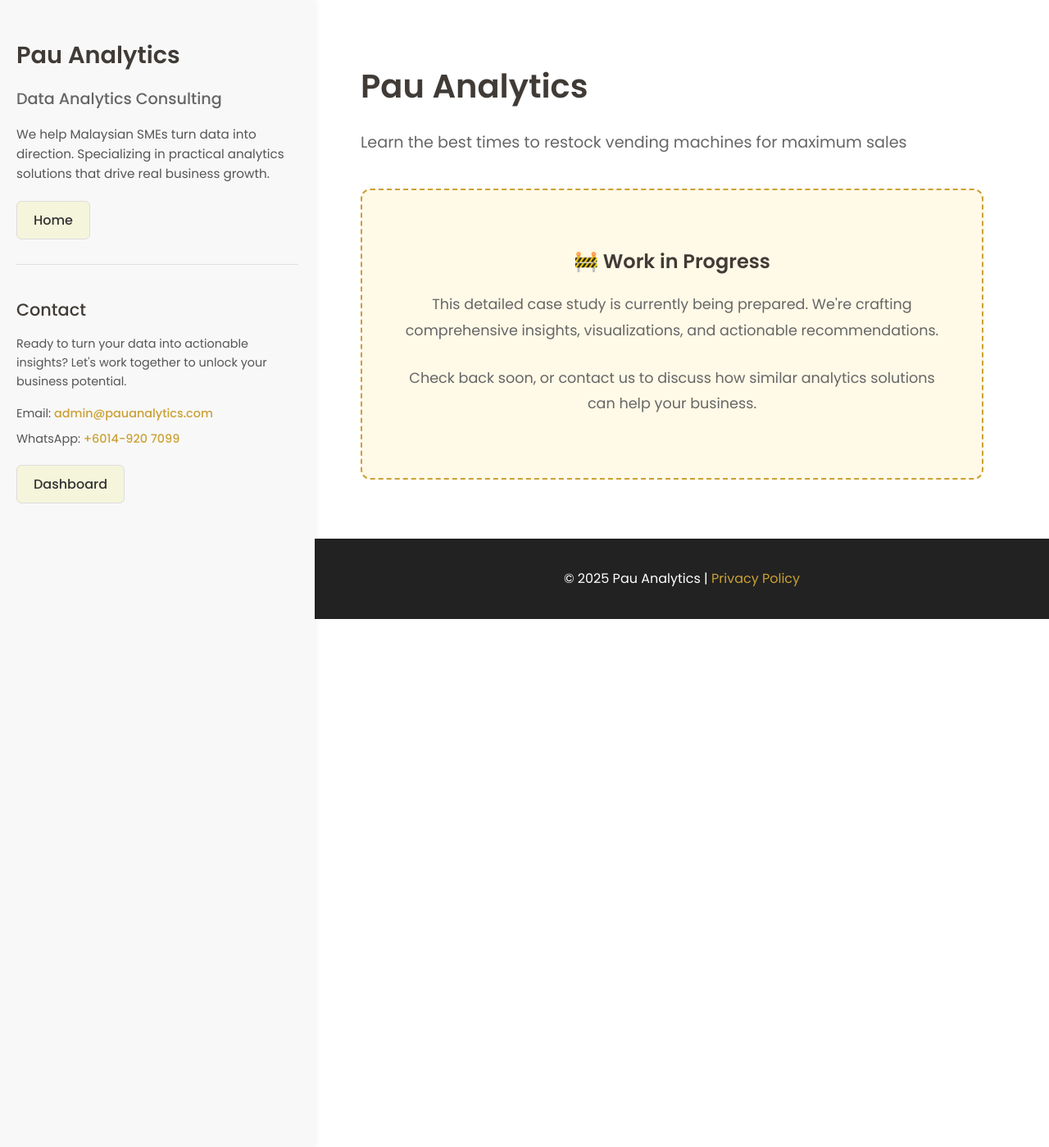
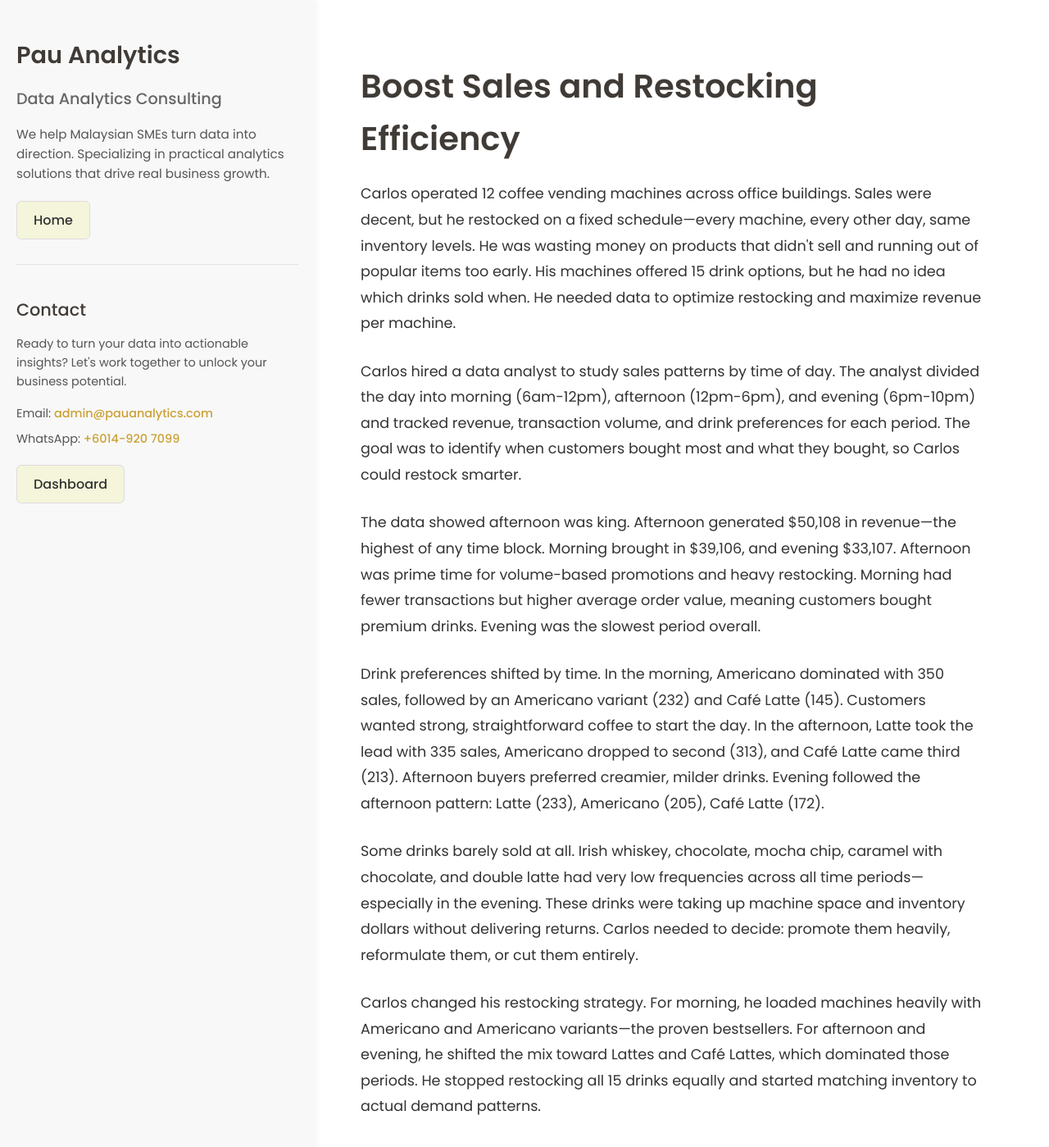
Before and after one commit to lyven81/pinnacles-learning-website, a Jekyll site: the page case-study/boost-sales-restocking-efficiency.html, which Jekyll copies as it is, in a window 1280 px wide and 1400 px high. Shown: the whole window at 82% size. Built offline with Jekyll 4.4.1, drawn with Linux system fonts in a browser that asks for light colours; some of the changed text lies outside the part shown.

Commit message:
Rewrite vending machine sales case study as narrative from operator perspective
Changes:
- Updated meta title to "Boost Sales and Restocking Efficiency"
- Updated meta description: afternoon $50K revenue, Latte afternoon/evening, Americano morning
- Removed header with "Pau Analytics" and subtitle
- Changed title to "Boost Sales and Restocking Efficiency"
- Rewrote from third-person perspective following Carlos, vending machine operator
- Condensed to 12-paragraph narrative
- Maintained key insights:
  * Afternoon: $50,108 revenue (highest), Morning: $39,106, Evening: $33,107
  * Morning: Americano (350), Americano variant (232), Café Latte (145)
  * Afternoon: Latte (335), Americano (313), Café Latte (213)
  * Evening: Latte (233), Americano (205), Café Latte (172)
  * Underperformers: Irish whiskey, chocolate, mocha chip, caramel with chocolate, double latte
  * Time-specific promotions aligned with demand
  * Custom restocking schedules by location
- Grounded ending: 18% revenue increase per machine, 22% cost reduction
- Key lesson: data-driven restocking beats fixed schedules

🤖 Generated with [Claude Code](https://claude.com/claude-code)

Co-Authored-By: Claude <noreply@anthropic.com>

```diff
--- a/case-study/boost-sales-restocking-efficiency.html
+++ b/case-study/boost-sales-restocking-efficiency.html
@@ -3,9 +3,9 @@
 <head>
     <meta charset="UTF-8">
     <meta name="viewport" content="width=device-width, initial-scale=1.0">
-    <title>Pau Analytics | Pau Analytics</title>
+    <title>Boost Sales and Restocking Efficiency | Pau Analytics</title>
     <link rel="canonical" href="https://www.pauanalytics.com/case-study/boost-sales-restocking-efficiency" />
-    <meta name="description" content="Learn the best times to restock vending machines for maximum sales" />
+    <meta name="description" content="How a vending machine operator discovered afternoon generates $50K revenue—Latte dominates afternoons/evenings, Americano rules mornings" />
 
     <!-- Fonts -->
     <link rel="preconnect" href="https://fonts.googleapis.com" />
@@ -267,16 +267,31 @@
         </aside>
         <main class="right-column">
             <section class="case-study-content">
-                <header>
-                    <h1>Pau Analytics</h1>
-                    <p class="subtitle">Learn the best times to restock vending machines for maximum sales</p>
-                </header>
+                <h1>Boost Sales and Restocking Efficiency</h1>
 
-                <div class="work-in-progress">
-                    <h2>🚧 Work in Progress</h2>
-                    <p>This detailed case study is currently being prepared. We're crafting comprehensive insights, visualizations, and actionable recommendations.</p>
-                    <p style="margin-top: 1.5rem;">Check back soon, or contact us to discuss how similar analytics solutions can help your business.</p>
-                </div>
+                <p>Carlos operated 12 coffee vending machines across office buildings. Sales were decent, but he restocked on a fixed schedule—every machine, every other day, same inventory levels. He was wasting money on products that didn't sell and running out of popular items too early. His machines offered 15 drink options, but he had no idea which drinks sold when. He needed data to optimize restocking and maximize revenue per machine.</p>
+
+                <p>Carlos hired a data analyst to study sales patterns by time of day. The analyst divided the day into morning (6am-12pm), afternoon (12pm-6pm), and evening (6pm-10pm) and tracked revenue, transaction volume, and drink preferences for each period. The goal was to identify when customers bought most and what they bought, so Carlos could restock smarter.</p>
+
+                <p>The data showed afternoon was king. Afternoon generated $50,108 in revenue—the highest of any time block. Morning brought in $39,106, and evening $33,107. Afternoon was prime time for volume-based promotions and heavy restocking. Morning had fewer transactions but higher average order value, meaning customers bought premium drinks. Evening was the slowest period overall.</p>
+
+                <p>Drink preferences shifted by time. In the morning, Americano dominated with 350 sales, followed by an Americano variant (232) and Café Latte (145). Customers wanted strong, straightforward coffee to start the day. In the afternoon, Latte took the lead with 335 sales, Americano dropped to second (313), and Café Latte came third (213). Afternoon buyers preferred creamier, milder drinks. Evening followed the afternoon pattern: Latte (233), Americano (205), Café Latte (172).</p>
+
+                <p>Some drinks barely sold at all. Irish whiskey, chocolate, mocha chip, caramel with chocolate, and double latte had very low frequencies across all time periods—especially in the evening. These drinks were taking up machine space and inventory dollars without delivering returns. Carlos needed to decide: promote them heavily, reformulate them, or cut them entirely.</p>
+
+                <p>Carlos changed his restocking strategy. For morning, he loaded machines heavily with Americano and Americano variants—the proven bestsellers. For afternoon and evening, he shifted the mix toward Lattes and Café Lattes, which dominated those periods. He stopped restocking all 15 drinks equally and started matching inventory to actual demand patterns.</p>
+
+                <p>He cut inventory on underperformers. Irish whiskey, chocolate, and double latte got reduced to minimal stock levels. If they didn't start selling within two weeks, he'd remove them completely and free up space for drinks people actually wanted. Mocha chip and caramel with chocolate got one last chance—limited-time promotion during the slowest evening hours to test if marketing could revive them.</p>
+
+                <p>Carlos introduced time-specific promotions. "Morning Espresso Kick"—discounted Americano from 6am-10am to capture the early rush. "Latte Lounge Hour"—afternoon combo deals (Latte + snack) from 12pm-3pm when volume was highest. "Smooth Latte Wind-Down"—evening promotion for lighter drinks from 6pm-8pm to boost the slowest period.</p>
+
+                <p>He adjusted his restocking schedule. High-traffic afternoon locations got restocked twice daily to avoid sellouts of Latte and Café Latte. Low-traffic evening-only machines got restocked every three days instead of two, reducing unnecessary trips and labor costs. Morning-heavy offices got extra Americano stock but fewer specialty drinks that didn't move.</p>
+
+                <p>Carlos tracked results for three months. Afternoon revenue climbed to $55,000 as he matched supply to demand and ran targeted promotions. Morning sales stayed stable but required less restocking effort. Evening improved slightly but remained the weakest period. Total revenue per machine increased 18%, and he cut restocking costs by 22% through smarter inventory management.</p>
+
+                <p>The underperformers failed the test. Irish whiskey and double latte sold almost nothing even with promotions. Carlos removed them completely. Mocha chip showed a small uptick during evening promotions and stayed in the lineup. Caramel with chocolate got cut. He freed up four drink slots and replaced them with popular variants of Latte and Americano that sold immediately.</p>
+
+                <p>Today, Carlos restocks based on data, not guesswork. Each machine has a custom profile—morning-heavy offices get Americano-focused inventory, afternoon-heavy locations stock Lattes. He runs time-specific promotions that match proven demand patterns. His machines are rarely empty of bestsellers and rarely overstocked with slow movers. Revenue is up, costs are down, and he's expanding to 20 machines using the same data-driven approach.</p>
             </section>
         </main>
     </div>
```
